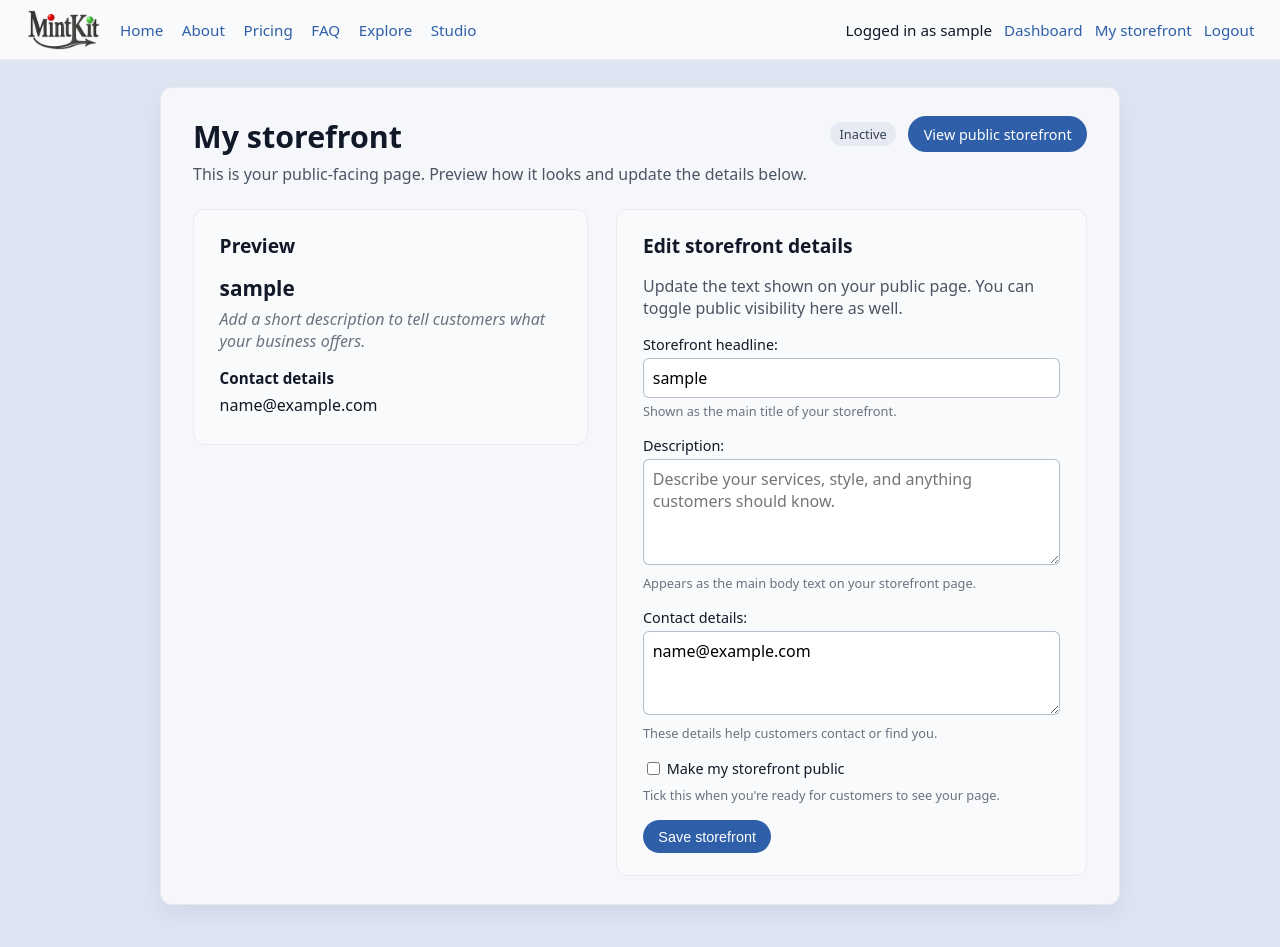
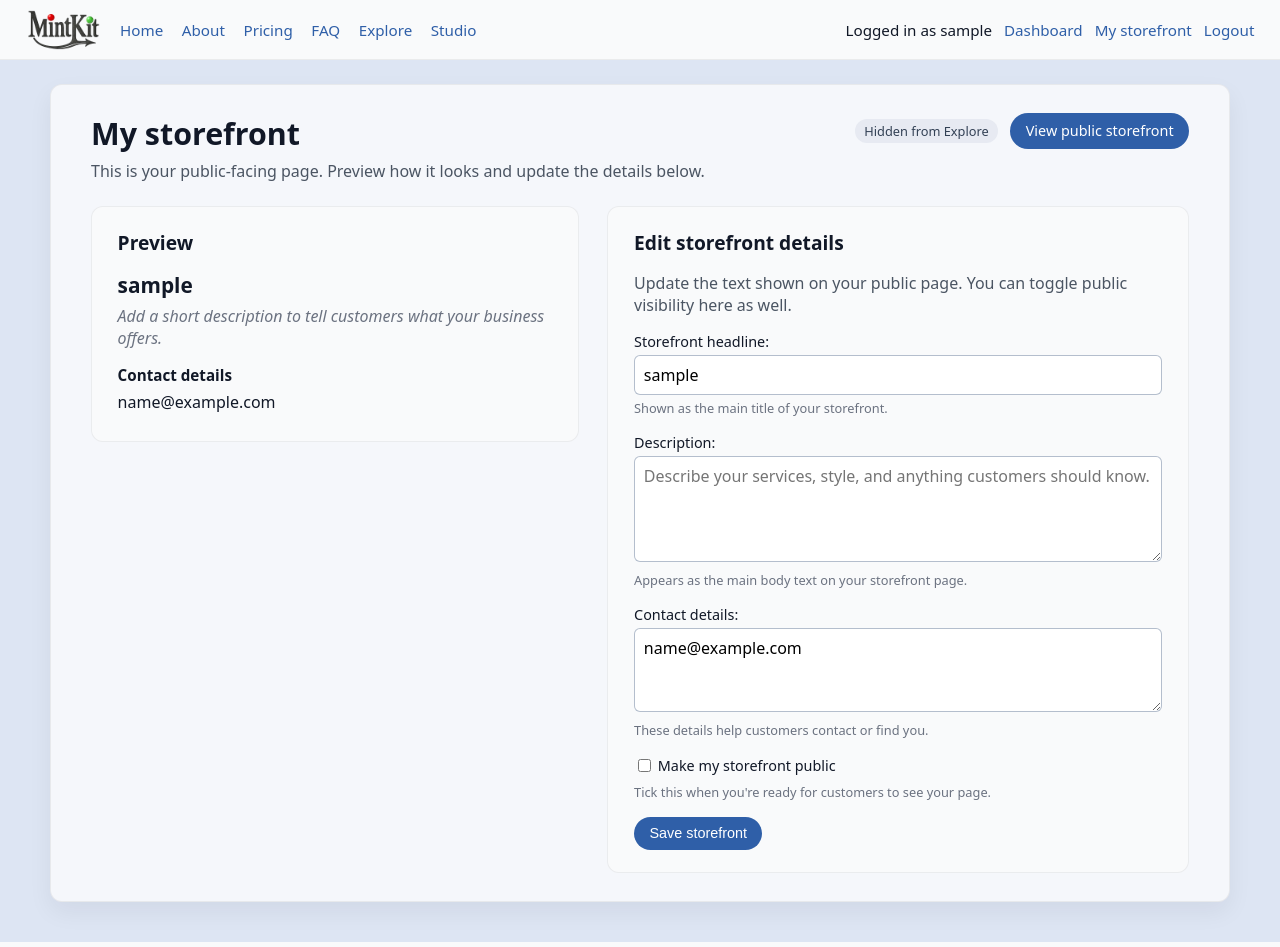
Before and after one commit to Oscar-Ivs/mintkit-hub, a Django app: page /storefront/my/ in a window 1280 px wide. Run offline with Django 5.2, Linux system fonts and the light colour scheme; the visitor is signed in with stand-in values (Sample User, id 1); data comes from the database, SQL or seed files in the repository.

Commit message:
Always allow public storefront URL; use is_active only for Explore

```diff
--- a/storefronts/views.py
+++ b/storefronts/views.py
@@ -56,15 +56,9 @@ def my_storefront(request):
 
 def explore_storefronts(request):
     """
-    Public list of storefronts that have been marked as active/public.
-    Used by the Explore page.
+    Show only storefronts that chose to be listed publicly.
     """
-    storefronts = (
-        Storefront.objects.filter(is_active=True)
-        .select_related("profile")
-        .order_by("headline")
-    )
-
+    storefronts = Storefront.objects.filter(is_active=True).order_by("headline")
     return render(
         request,
         "storefronts/explore_storefronts.html",
@@ -72,13 +66,15 @@ def explore_storefronts(request):
     )
 
 
+
 def storefront_detail(request, slug):
     """
-    Public view of a single storefront, used for the public URL
-    /storefront/<slug>/.
+    Public storefront page.
+
+    The page is always available if you have the link.
+    The is_active flag is used only for Explore listing, not for the URL itself.
     """
-    storefront = get_object_or_404(Storefront, slug=slug, is_active=True)
-
+    storefront = get_object_or_404(Storefront, slug=slug)
     return render(
         request,
         "storefronts/storefront_detail.html",
--- a/templates/base.html
+++ b/templates/base.html
@@ -86,14 +86,16 @@
 
         /* Page layout */
         .page-container {
-            max-width: 960px;
-            margin: 1.7rem auto 2.6rem;
-            padding: 1.75rem 2rem;
+            max-width: 1180px;
+            /* was 960px */
+            margin: 1.5rem auto 2.5rem;
+            padding: 1.75rem 2.5rem;
             background-color: var(--mk-card-bg);
             border-radius: 12px;
             border: 1px solid var(--mk-border-soft);
             box-shadow: 0 10px 25px rgba(15, 23, 42, 0.06);
         }
+
 
         /* Django messages */
         ul.messages {
@@ -211,4 +213,5 @@
         {% block content %}{% endblock %}
     </main>
 </body>
+
 </html>
--- a/templates/storefronts/my_storefront.html
+++ b/templates/storefronts/my_storefront.html
@@ -173,18 +173,18 @@
       This is your public-facing page. Preview how it looks and update the details below.
     </p>
   </div>
-
   <div class="sf-header-actions">
     {% if storefront.is_active %}
-      <span class="sf-badge sf-badge-success">Active</span>
+    <span class="sf-badge sf-badge-success">Listed in Explore</span>
     {% else %}
-      <span class="sf-badge sf-badge-muted">Inactive</span>
+    <span class="sf-badge sf-badge-muted">Hidden from Explore</span>
     {% endif %}
 
     <a href="{{ public_url }}" target="_blank" rel="noopener" class="btn btn-primary">
       View public storefront
     </a>
   </div>
+
 </header>
 
 <div class="sf-grid">
```
Lines whose indentation alone changed are shown as unchanged.
